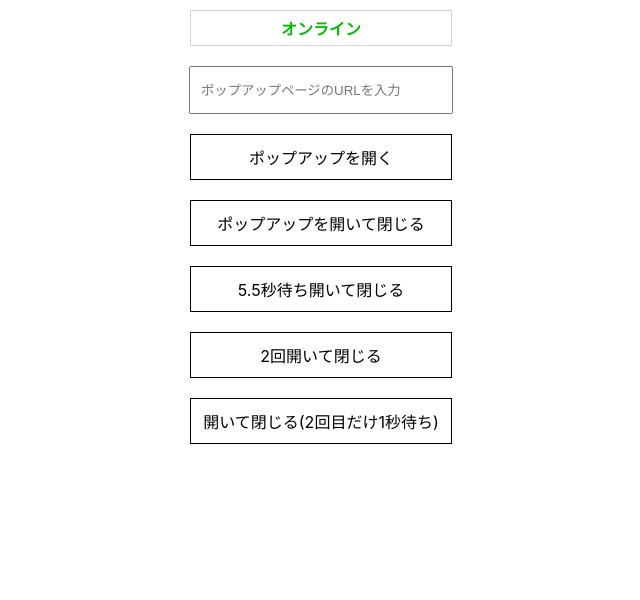
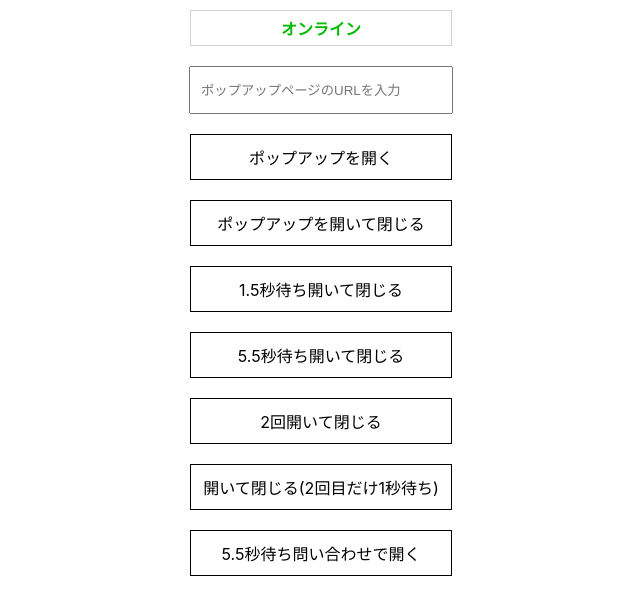
Before and after one commit to yamagame/popupblock-sample, a React (Create React App) app: page / in a window 1280 px wide. Shown: the top 600 px of the page, without its empty margins (319-959 px from the left). Built offline with nearby package versions, Linux system fonts and the light colour scheme.

Commit message:
サンプル追加

```diff
--- a/src/App.css
+++ b/src/App.css
@@ -39,3 +39,25 @@
   text-align: center;
   border: solid 1px lightgray;
 }
+
+.show {
+  display: block;
+}
+
+.hidden {
+  visibility: hidden;
+}
+
+.disabled {
+  color: lightgray;
+  border: solid 1px lightgray;
+  pointer-events: none;
+}
+
+.message {
+  width: 240px;
+  margin: 5px;
+  padding: 10px;
+  height: 24px;
+  text-align: center;
+}
--- a/src/App.js
+++ b/src/App.js
@@ -10,6 +10,8 @@ function App() {
   const [targetUrl, setTargetUrl] = React.useState("");
   const [onlineMessage, setOnlineMessage] = React.useState("");
   const [onlineClass, setOnlineClass] = React.useState("");
+  const [showButtons, setShowButtons] = React.useState("show");
+  const [disableButtons, setDisableButtons] = React.useState(false);
 
   React.useEffect(() => {
     if (window.navigator.onLine) {
@@ -39,8 +41,22 @@ function App() {
     }
   }, [onlineMessage]);
 
+  React.useEffect(() => {
+    if (message === startMessage) {
+      setDisableButtons(true);
+    } else {
+      setDisableButtons(false);
+    }
+  }, [message]);
+
+  const buttonCss = React.useMemo(
+    () => `button ${disableButtons ? "disabled" : ""}`,
+    [disableButtons]
+  );
+
   const onClickOpenPopup = () => {
     window.open(targetUrl);
+    setShowButtons("show");
   };
 
   const onClickOpenClosePopup = () => {
@@ -52,6 +68,19 @@ function App() {
       win1.close();
       setMessage(endMessage);
     }
+  };
+
+  const onClick1SecondPopup = () => {
+    setMessage(startMessage);
+    setTimeout(() => {
+      const win1 = window.open(targetUrl);
+      if (!win1) {
+        setMessage(`${blockMessage}(1)`);
+      } else {
+        win1.close();
+        setMessage(endMessage);
+      }
+    }, 1500);
   };
 
   const onClick5SecondPopup = () => {
@@ -103,6 +132,14 @@ function App() {
     }
   };
 
+  const onClick5SecondOpenPopup = () => {
+    setMessage(startMessage);
+    setShowButtons("hidden");
+    setTimeout(() => {
+      setMessage("ポップアップを開いてください。");
+    }, 5500);
+  };
+
   const onChange = (e) => setTargetUrl(e.target.value);
 
   return (
@@ -120,32 +157,44 @@ function App() {
         />
       </div>
       <div className="row">
-        <div className="button" onClick={onClickOpenPopup}>
+        <div className={buttonCss} onClick={onClickOpenPopup}>
           ポップアップを開く
         </div>
       </div>
+      <div className={showButtons}>
         <div className="row">
-        <div className="button" onClick={onClickOpenClosePopup}>
+          <div className={buttonCss} onClick={onClickOpenClosePopup}>
             ポップアップを開いて閉じる
           </div>
         </div>
         <div className="row">
-        <div className="button" onClick={onClick5SecondPopup}>
+          <div className={buttonCss} onClick={onClick1SecondPopup}>
+            1.5秒待ち開いて閉じる
+          </div>
+        </div>
+        <div className="row">
+          <div className={buttonCss} onClick={onClick5SecondPopup}>
             5.5秒待ち開いて閉じる
           </div>
         </div>
         <div className="row">
-        <div className="button" onClick={onClickDoublePopup}>
+          <div className={buttonCss} onClick={onClickDoublePopup}>
             2回開いて閉じる
           </div>
         </div>
         <div className="row">
-        <div className="button" onClick={onClickDoubleWaitPopup}>
+          <div className={buttonCss} onClick={onClickDoubleWaitPopup}>
             開いて閉じる(2回目だけ1秒待ち)
           </div>
         </div>
+      </div>
       <div className="row">
-        <div>{message}</div>
+        <div className={buttonCss} onClick={onClick5SecondOpenPopup}>
+          5.5秒待ち問い合わせで開く
+        </div>
+      </div>
+      <div className="row">
+        <div className="message">{message}</div>
       </div>
     </div>
   );
```
Also changed, not shown: 15 other files (tests, documents, lock files or other folders). Lines whose indentation alone changed are shown as unchanged.
